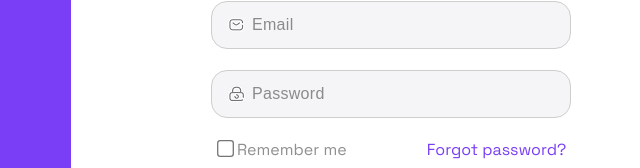
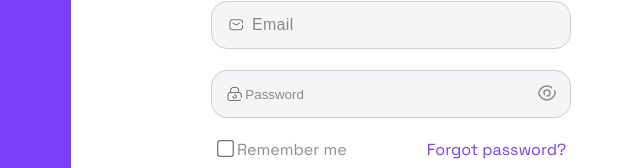
Before and after one commit to radicalx-apprenticeship/Front-End, a React (Create React App) app: page /login in a window 1280 px wide. Shown: the part 315-483 px from the top of the page, without its empty margins (569-1209 px from the left). Built offline with nearby package versions, Linux system fonts and the light colour scheme; no server answers.

Commit message:
Toggle show password Completed (#21)
* Show Password Completed

```diff
--- a/src/pages/Login.js
+++ b/src/pages/Login.js
@@ -5,6 +5,8 @@ import "../styles/Login/login.css";
 import { useNavigate } from "react-router-dom";
 import { useAuth } from "../context/AuthContext";
 import radicalXLogo from "../assets/RadicallX-Black-Logo 1.png";
+import eye from "../assets/eye.svg";
+import slashEye from "../assets/eye-slash.svg";
 import { Button } from "../components";
 
 const Login = () => {
@@ -15,9 +17,27 @@ const Login = () => {
   const [error, setError] = useState("");
   const [loading, setLoading] = useState(false);
   const [rememberMe, setRememberMe] = useState(false);
+  const [showPassword, setShowPassword] = useState(false);
   const history = useNavigate();
 
   // Event Listener
+  const togglePassword = (e) => {
+    e.preventDefault();
+    console.log(`Show Password Clicked!`);
+    // toggle icon
+    if (showPassword) {
+      setShowPassword(false);
+    } else {
+      setShowPassword(true);
+    }
+    var x = document.getElementById("password");
+    if (x.type === "password") {
+      x.type = "text";
+    } else {
+      x.type = "password";
+    }
+  };
+
   const handleSubmit = async (e) => {
     e.preventDefault();
 
@@ -56,6 +76,7 @@ const Login = () => {
             required
           />
           <br />
+          <div className="password-container">
             <input
               type="password"
               id="password"
@@ -64,6 +85,11 @@ const Login = () => {
               placeholder="Password"
               required
             />
+            <button className="eye-button" onClick={togglePassword}>
+              {/* View Password btn */}
+              {showPassword ? <img src={slashEye} /> : <img src={eye} />}
+            </button>
+          </div>
           <br />
           <div>
             <label className="remember-me">
--- a/src/styles/Login/login.css
+++ b/src/styles/Login/login.css
@@ -39,7 +39,8 @@
 }
 
 input[type="email"]:focus,
-input[type="password"]:focus {
+input[type="password"]:focus,
+.password-container:focus {
   outline-width: 1px;
   outline-color: var(--color-purple);
 }
@@ -57,14 +58,29 @@ input[type="password"]:focus {
 #password {
   background-image: URL("../../assets/lock.JPG");
   background-position: 4% 50%;
+  flex: 2;
 }
 
 input:hover {
   border-color: var(--color-purple);
 }
 
+.password-container {
+  display: flex;
+  flex-direction: row;
+}
+
+input[type="password"],
+.eye-button,
+input[type="text"] {
+  outline: none;
+  border: none;
+  border-radius: 16px;
+  background-color: inherit;
+}
+
 input[type="email"],
-input[type="password"] {
+.password-container {
   width: 360px;
   height: 48px;
   border: 1px solid #cecece;
@@ -75,6 +91,14 @@ input[type="password"] {
   line-height: 24px;
   letter-spacing: 0.3px;
   background-color: #f5f5f7;
+}
+
+.eye-button {
+  margin-right: 1em;
+}
+
+.eye-button:hover {
+  cursor: pointer;
 }
 
 .radicalX-logo {
```
Also changed, not shown: src/assets/eye-slash.svg (added), src/assets/eye.svg (added). Lines whose indentation alone changed are shown as unchanged.
